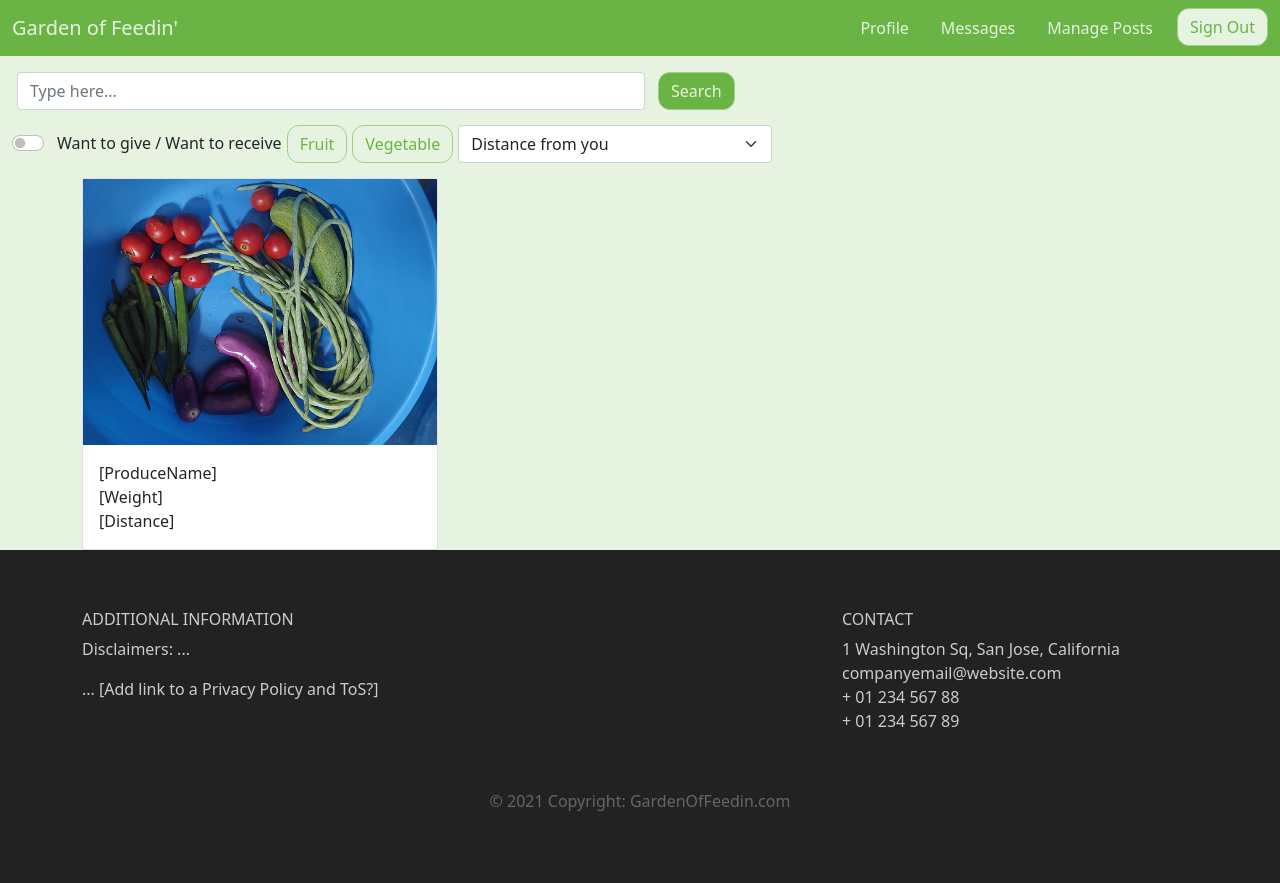
After one commit to tomrichard3011/GardenOfFeedin, a Django app: template garden/gardenApp/templates/landing.html in a window 1280 px wide. The commit adds this page. Run offline with Django 3.2, Linux system fonts and the light colour scheme; the template is opened without the code that fills it, so the values that code supplies are empty; some libraries are stand-ins or nearby versions.

Commit message:
Added landing.html & modified homepage.html, sign-in.html, and main.css
Please let me know if I need to change anything with the design!

```diff
--- a/garden/gardenApp/static/css/main.css
+++ b/garden/gardenApp/static/css/main.css
@@ -127,6 +127,41 @@ body {
     padding: 40px 0;
 }
 
+/* SEARCH FORM */
+.form-group {
+	margin-top: 16px;
+}
+
+.form-group input, button, label, select {
+	margin-bottom: 15px;
+	margin-left: 5px;
+}
+.form-switch .form-check-input:focus {
+    border-color: rgba(0, 0, 0, 0.25);
+    outline: 0;
+    box-shadow: 0 0 0 0 rgba(0, 0, 0, 0);
+}
+.form-switch .form-check-input:checked {
+    background-color: #6ab446;
+    border-color: #6ab446;
+    border: none;
+}
+
+
+/* To remove blue highlight */
+.noSelect {
+    -webkit-tap-highlight-color: transparent;
+    -webkit-touch-callout: none;
+    -webkit-user-select: none;
+    -khtml-user-select: none;
+    -moz-user-select: none;
+    -ms-user-select: none;
+    user-select: none;
+}
+.noSelect:focus {
+    outline: none !important;
+}
+
 /* FOR MOBILE SITE */
 @media (max-width: 575.98px) {
     .description {
--- /dev/null
+++ b/garden/gardenApp/templates/landing.html
@@ -0,0 +1,230 @@
+<!DOCTYPE html>
+<html lang="en">
+    <head>
+		<link href="https://cdn.jsdelivr.net/npm/bootstrap@5.1.3/dist/css/bootstrap.min.css" rel="stylesheet" integrity="sha384-1BmE4kWBq78iYhFldvKuhfTAU6auU8tT94WrHftjDbrCEXSU1oBoqyl2QvZ6jIW3" crossorigin="anonymous">
+        <!-- for local reference -->
+		<!-- <link rel="stylesheet" href="bootstrap/css/bootstrap.min.css"> -->
+
+		<link rel="stylesheet" type="text/css" href="./../static/css/main.css">
+
+		<title>Landing Page</title>
+
+		<!-- Required meta tags -->
+        <meta charset="utf-8">
+        <meta name="viewport" content="width=device-width, initial-scale=1">
+
+	</head>
+
+	<body>
+
+		<!-- Navbar -->
+
+		<nav class="navbar navbar-expand-md">
+			<div class="container-fluid">
+				<a class="navbar-brand" href="landing.html">Garden of Feedin'
+				</a>
+				<button class="navbar-toggler navbar-dark" type="button" data-bs-toggle="collapse" data-bs-target="#main-navigation">
+					<span class="navbar-toggler-icon"></span>
+				</button>
+				<div class="collapse navbar-collapse" id="main-navigation">
+					<ul class="navbar-nav">
+						<li class="nav-item">
+							<a class="nav-link" href="profile.html">Profile</a>
+						</li>
+						<li class="nav-item">
+							<a class="nav-link" href="messenger.html">Messages</a>
+						</li>
+						<li class="nav-item">
+							<a class="nav-link" href="posts.html">Manage Posts</a>
+						</li>
+
+						<li class="nav-item">
+							<a href="homepage.html" class="btn">Sign Out</a>
+							<!-- when you press the button should there be a sign-out.html that confirms signing out? or is going back to the homepage.html enough (of course with the back end signing them out)
+							There are 'simple alerts' that I think I can include in the homepage so when signing out, it shows up at the top of the homepage which informs the user of a successful sign out -->
+						</li>
+					</ul>
+				</div>
+			</div>
+		</nav>
+
+		<!-- Search bar and filtering options -->
+
+		<div class="container-fluid form-group">
+			<form class="d-flex">
+        		<input class="form-control me-2 w-50" id="search" type="search" placeholder="Type here..." aria-label="Search">
+        		<button class="btn btn-primary" type="submit">Search</button>
+      		</form>
+
+			<form class="d-flex justify-content-left w-150">
+				<h class="align-self-center form-check form-switch">
+			  		<input class="form-check-input" type="checkbox" id="flexSwitchCheckDefault">
+			  		<label class="form-check-label" for="flexSwitchCheckDefault">Want to give / Want to receive</label>
+			  	</h>
+
+				<!--<button class="flex-grow-1 btn btn-primary" id="btn-fruit" type="submit">Fruit</button>
+        		<button class="flex-grow-1 btn btn-primary" id="btn-vegetable" type="submit">Vegetable</button>-->
+
+				<input type="radio" class="btn-check" name ="options" id="btn-fruit" autocomplete="off">
+				<label class="align-self-center  btn btn-outline-success" for="btn-fruit">Fruit</label><br>
+
+				<input type="radio" class="btn-check" name="options" id="btn-veg" autocomplete="off">
+				<label class="align-self-center  btn btn-outline-success" for="btn-veg">Vegetable</label><br>
+
+				<select class="align-self-center w-25 form-select" aria-label="Default select example">
+					<option selected>Distance from you</option>
+					<option value="5">&lt;5 mi</option>
+					<option value="10">10 mi</option>
+					<option value="15">15 mi</option>
+					<option value="25">25 mi</option>
+					<option value="35">35 mi</option>
+				</select>
+
+			<!--
+			<div class="dropdown">
+				<button class="btn btn-secondary dropdown-toggle" type="button" id="distance" data-bs-toggle="dropdown" aria-expanded="false">
+				  Distance
+				</button>
+				<ul class="dropdown-menu" aria-labelledby="distance">
+				  <li><h6 class="dropdown-header">Distance from you</h6></li>
+				  <li><a class="dropdown-item" href="#">&lt; 5 mi</a></li>
+				  <li><a class="dropdown-item" href="#">10 mi</a></li>
+				  <li><a class="dropdown-item" href="#">25 mi</a></li>
+				  <li><a class="dropdown-item" href="#">35 mi</a></li>
+				</ul>
+			 </div>
+				-->
+
+      		</form>
+
+		</div>
+
+
+
+		<!-- Button trigger modal -->
+		<!-- <button type="button" class="btn btn-primary" data-bs-toggle="modal" data-bs-target="#popup">
+            Launch demo modal
+          </button> -->
+
+		<!-- Modal pop-up -->
+		<div class="modal fade" id="popup" tabindex="-1" aria-labelledby="popupName" aria-hidden="true">
+		  <div class="modal-dialog">
+			<div class="modal-content">
+			  <div class="modal-header">
+				<h5 class="modal-title" id="popupName">[ProduceName]</h5>
+				<button type="button" class="btn-close" data-bs-dismiss="modal" aria-label="Close"></button>
+			  </div>
+			  <div class="modal-body">
+				  <div class="row">
+					  <div class="col">
+							<img src="./../static/img/column-1.jpg" class="img-fluid" alt = "" >
+					  </div>
+					  <div class="col">
+							<p class="card-text">[ProduceName]<br>[Weight]<br>[Distance]</p>
+						  </div>
+					</div>
+				  <div class="row">
+						<p>[Description]</p>
+					</div>
+			  </div>
+			  <div class="modal-footer">
+				<svg class="bd-placeholder-img rounded-circle" width="50" height="50" xmlns="http://www.w3.org/2000/svg" role="img" aria-label="Profile Picture: 50x50" preserveAspectRatio="xMidYMid slice" focusable="false"><title>Profile Picture</title><rect width="100%" height="100%" fill="#777"/></svg>
+
+				<p class="w-50">[Username]</p>
+
+				<!-- <button type="button" class="btn btn-secondary" data-bs-dismiss="modal">Close</button> -->
+				<button type="button" class="btn btn-primary">Send Message</button>
+			  </div>
+			</div>
+		  </div>
+		</div>
+
+
+		<!-- use Modal for pop-up when clicking on a post, use Cards for the content (picture with text) -->
+		<!-- Produce grid -->
+		<div class="container d-grid">
+			<div class="row">
+				<div class="col-lg-4 col-md-4 col-sm-12">
+					<div class="card" data-bs-toggle="modal" data-bs-target="#popup">
+						<img src="./../static/img/column-1.jpg" class="card-image-top" alt = "" >
+						<div class="card-body">
+							<p class="card-text">[ProduceName]<br>[Weight]<br>[Distance]</p>
+						</div>
+					</div>
+				</div>
+			</div> <!-- remove this line if you want to uncomment the below code -->
+				<!-- <div class="col-lg-4 col-md-4 col-sm-12">
+					<div class="card" data-bs-toggle="modal" data-bs-target="#popup">
+						<img src="./../static/img/column-1.jpg" class="card-image-top" alt = "" >
+						<div class="card-body">
+							<p class="card-text">[ProduceName]<br>[Weight]<br>[Distance]</p>
+						</div>
+					</div>
+				</div>
+				<div class="col-lg-4 col-md-4 col-sm-12">
+					<div class="card" data-bs-toggle="modal" data-bs-target="#popup">
+						<img src="./../static/img/column-1.jpg" class="card-image-top" alt = "" >
+						<div class="card-body">
+							<p class="card-text">[ProduceName]<br>[Weight]<br>[Distance]</p>
+						</div>
+					</div>
+				</div>
+			</div>
+			<div class="row">
+				<div class="col-lg-4 col-md-4 col-sm-12">
+					<div class="card" data-bs-toggle="modal" data-bs-target="#popup">
+						<img src="./../static/img/column-1.jpg" class="card-image-top" alt = "" >
+						<div class="card-body">
+							<p class="card-text">[ProduceName]<br>[Weight]<br>[Distance]</p>
+						</div>
+					</div>
+				</div>
+				<div class="col-lg-4 col-md-4 col-sm-12">
+					<div class="card" data-bs-toggle="modal" data-bs-target="#popup">
+						<img src="./../static/img/column-1.jpg" class="card-image-top" alt = "" >
+						<div class="card-body">
+							<p class="card-text">[ProduceName]<br>[Weight]<br>[Distance]</p>
+						</div>
+					</div>
+				</div>
+				<div class="col-lg-4 col-md-4 col-sm-12">
+					<div class="card" data-bs-toggle="modal" data-bs-target="#popup">
+						<img src="./../static/img/column-1.jpg" class="card-image-top" alt = "" >
+						<div class="card-body">
+							<p class="card-text">[ProduceName]<br>[Weight]<br>[Distance]</p>
+						</div>
+					</div>
+				</div>
+			</div> -->
+		</div>
+
+		<!-- Footer -->
+		<footer class="page-footer">
+			<div class="container">
+				<div class="row">
+					<div class="col-lg-8 col-md-8 col-sm-12">
+						<h6 class="text-uppercase font-weight-bold">Additional Information</h6>
+						<p>Disclaimers: ...</p>
+						<p>... [Add link to a Privacy Policy and ToS?]</p>
+					</div>
+				<div class="col-lg-4 col-md-4 col-sm-12">
+					<h6 class="text-uppercase font-weight-bold">Contact</h6>
+					<p>1 Washington Sq, San Jose, California
+					<br/>companyemail@website.com
+					<br/>+ 01 234 567 88
+					<br/>+ 01 234 567 89</p>
+				</div>
+					<div class="footer-copyright text-center">© 2021 Copyright: GardenOfFeedin.com</div>
+				</div>
+			</div>
+		</footer>
+
+
+
+	<!-- includes every Bootstrap JavaScript plugin and dependency with Popper -->
+	<script src="https://cdn.jsdelivr.net/npm/bootstrap@5.1.3/dist/js/bootstrap.bundle.min.js" integrity="sha384-ka7Sk0Gln4gmtz2MlQnikT1wXgYsOg+OMhuP+IlRH9sENBO0LRn5q+8nbTov4+1p" crossorigin="anonymous"></script>
+	<!-- custom javascript files -->
+	<script src="./../static/js/main.js"></script>
+	</body>
+
+</html>
--- a/garden/gardenApp/templates/sign-in.html
+++ b/garden/gardenApp/templates/sign-in.html
@@ -64,6 +64,10 @@
 			  </label>
 			</div>
 			<button class="w-100 btn btn-lg btn-primary" type="submit">Sign in</button>
+
+			<div class="container register">
+    			<p>Don't have an account? <a href="register.html">Register here</a>.</p>
+ 			</div>
 		  </form>
 		</main>
 
```
Also changed, not shown: garden/gardenApp/templates/homepage.html (+9 -12 lines).
